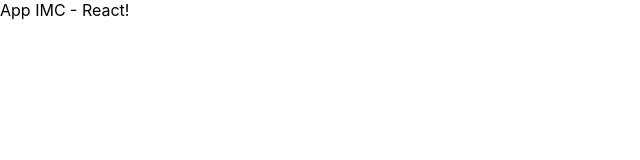
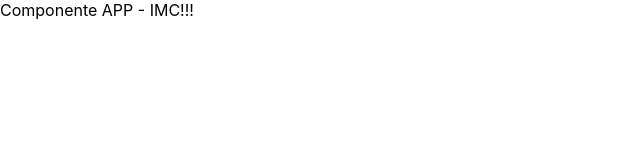
Before and after one commit to orivaldosantana/app_imc_react, a React (Create React App) app: page / in a window 1280 px wide. Shown: the top 160 px of the page, without its empty margins (0-640 px from the left). Built offline with nearby package versions, Linux system fonts and the light colour scheme.

Commit message:
Rascunho inicial

```diff
--- /dev/null
+++ b/src/App.js
@@ -0,0 +1,22 @@
+import React from 'react';
+
+/*
+Estrutura geral do APP - Rascunho
+- Um Display: recebe o resultado do calculo do IMC
+  Pode usar uma função local passada para o componente formulário para
+  atualizar o estado a ser apresentado no display
+- Um Formulário: coleta os dados digitados pelo usuário
+  Possui entrada para a massa e a aultura
+  Usar o evento onChange para atualizar os dados do formulário
+  Ligar a função que trata do evento onClick com a função presente no APP principal que atualizar o display
+- Um cabeçalho: Apenas para exibir nome do App
+*/
+
+
+export default function App() {
+    return (
+        <div>
+            Componente APP - IMC!!!
+        </div>
+  );
+}
--- a/src/index.js
+++ b/src/index.js
@@ -1,8 +1,11 @@
-
+import React from 'react';
 import ReactDOM from 'react-dom';
 import './index.css';
+import App from './App'
+
+
 
 ReactDOM.render(
-  "App IMC - React!",
+  <App />,
   document.getElementById('root')
 );
```
Also changed, not shown: 1 other file (tests, documents, lock files or other folders).
